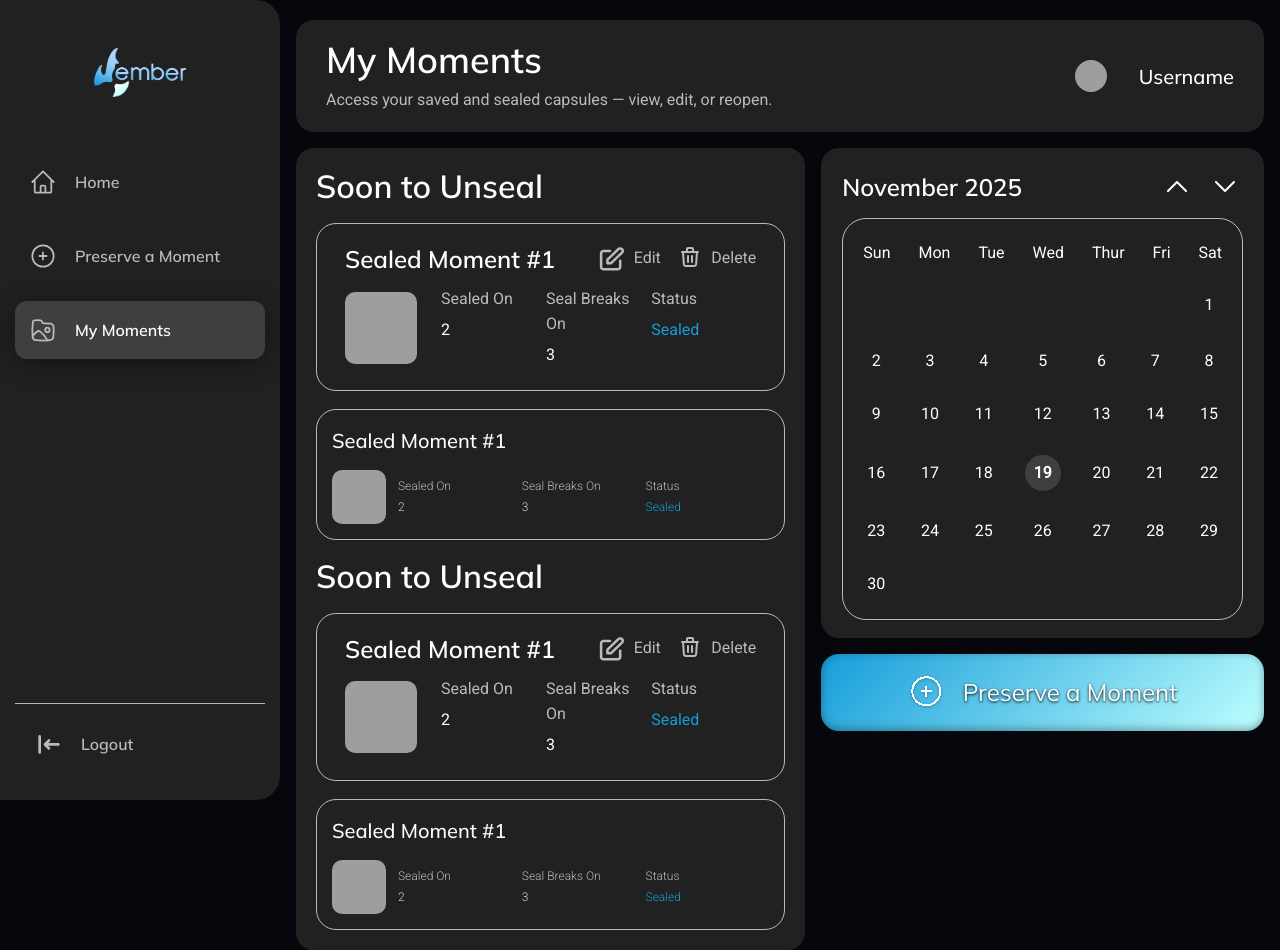
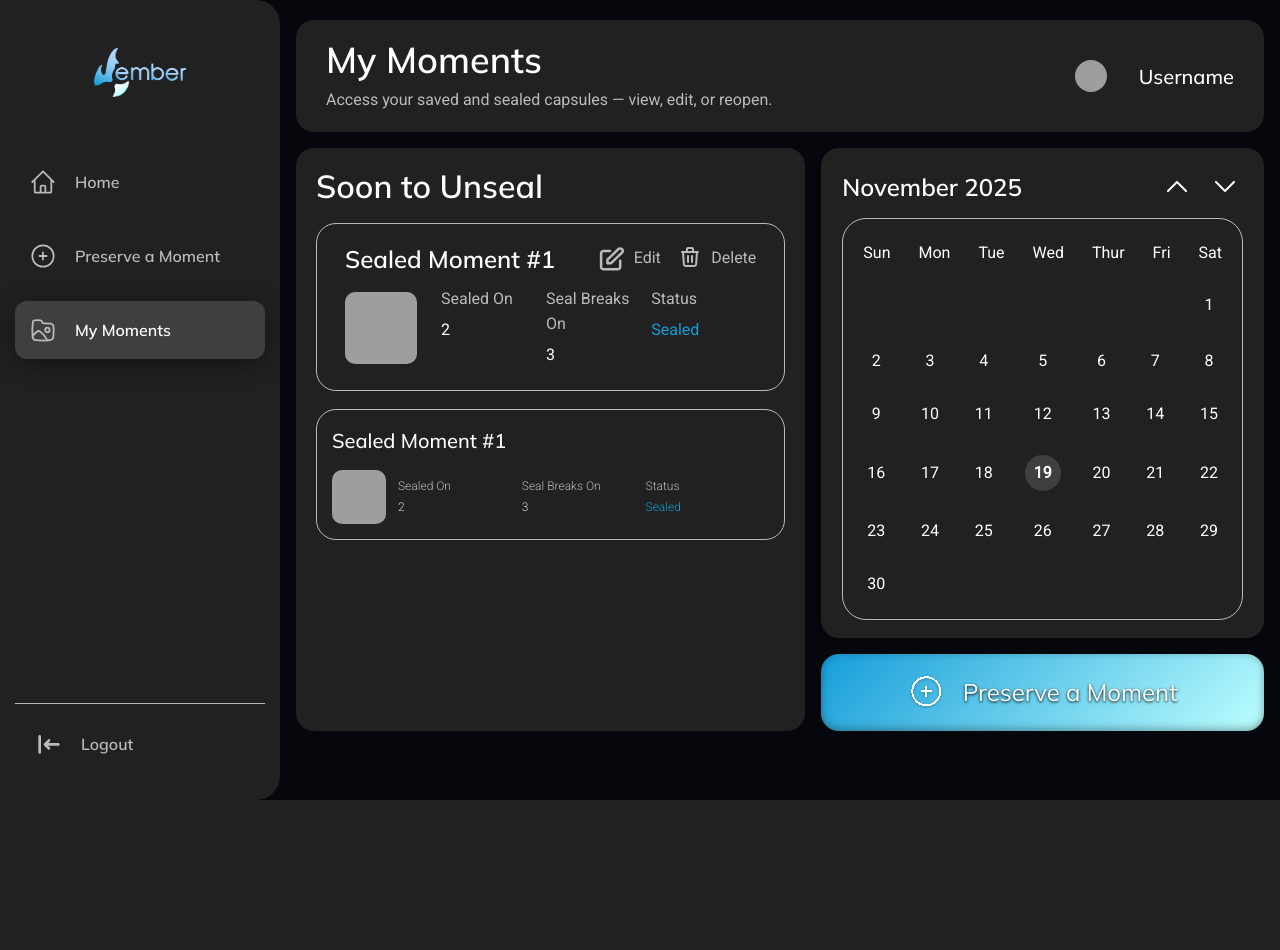
Before and after one commit to renz0826/Ember, a PHP site: page /pages/my_moments.php in a window 1280 px wide. After the commit the page ends 800 px from the top, so only its background shows below. Run offline with PHP 8.4, Linux system fonts and the light colour scheme; grey boxes are pictures that could not be loaded.

Commit message:
remove: calendar include and code duplicate

```diff
--- a/components/moment.php
+++ b/components/moment.php
@@ -1,7 +1,4 @@
 <?php
-
-// include the calendar component
-require_once __DIR__ . '/../components/calendar.php';
 
 function renderMoment($moment_number, $moment_seal_date, $moment_seal_open, $moment_status)
 {
--- a/pages/my_moments.php
+++ b/pages/my_moments.php
@@ -37,9 +37,6 @@ require_once __DIR__ . '/../components/calendar.php';
                     <h3> Soon to Unseal</h3>
                     <?php renderMoment('1', '2', '3', 'Sealed'); ?>
                     <?php renderRecentMoment('1', '2', '3', 'Sealed'); ?>
-                    <h3> Soon to Unseal</h3>
-                    <?php renderMoment('1', '2', '3', 'Sealed'); ?>
-                    <?php renderRecentMoment('1', '2', '3', 'Sealed'); ?>
                 </div>
                 <div class="bottom_right">
                     <?php renderCalendar(); ?>
```
